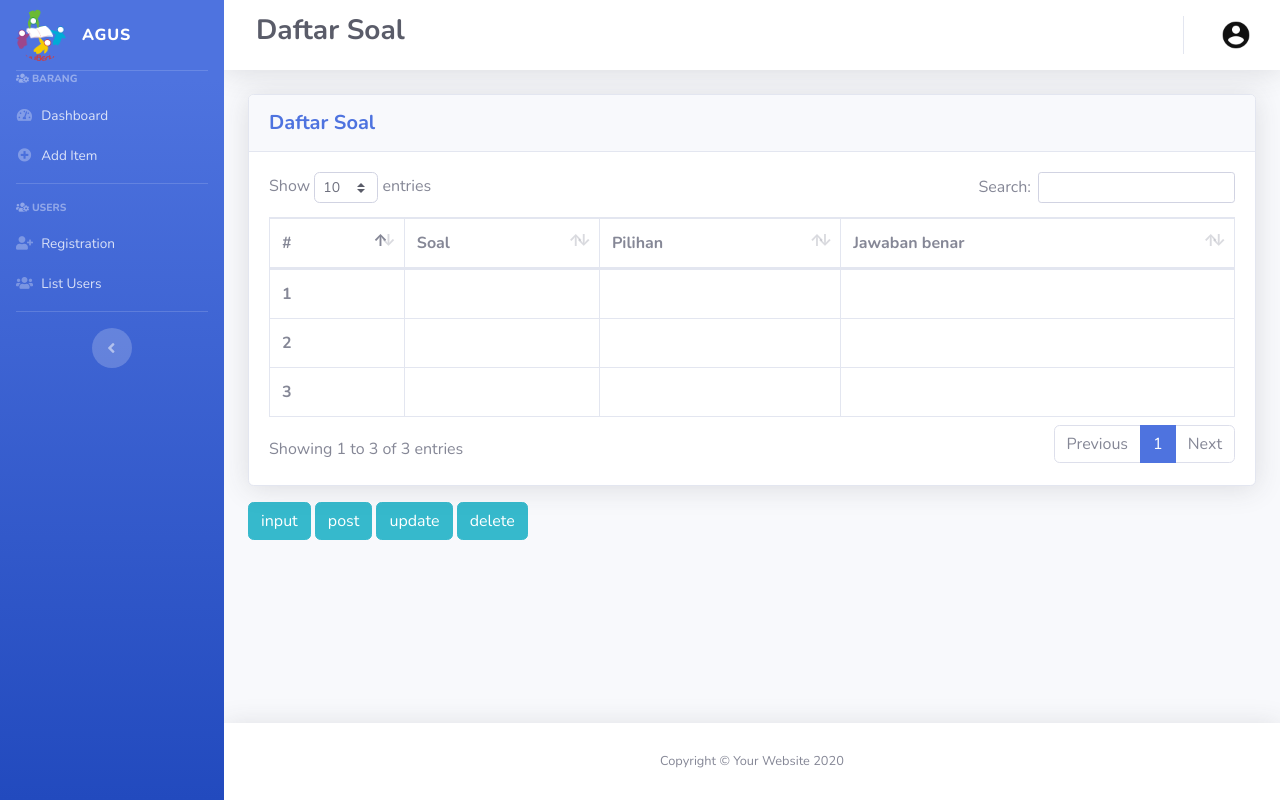
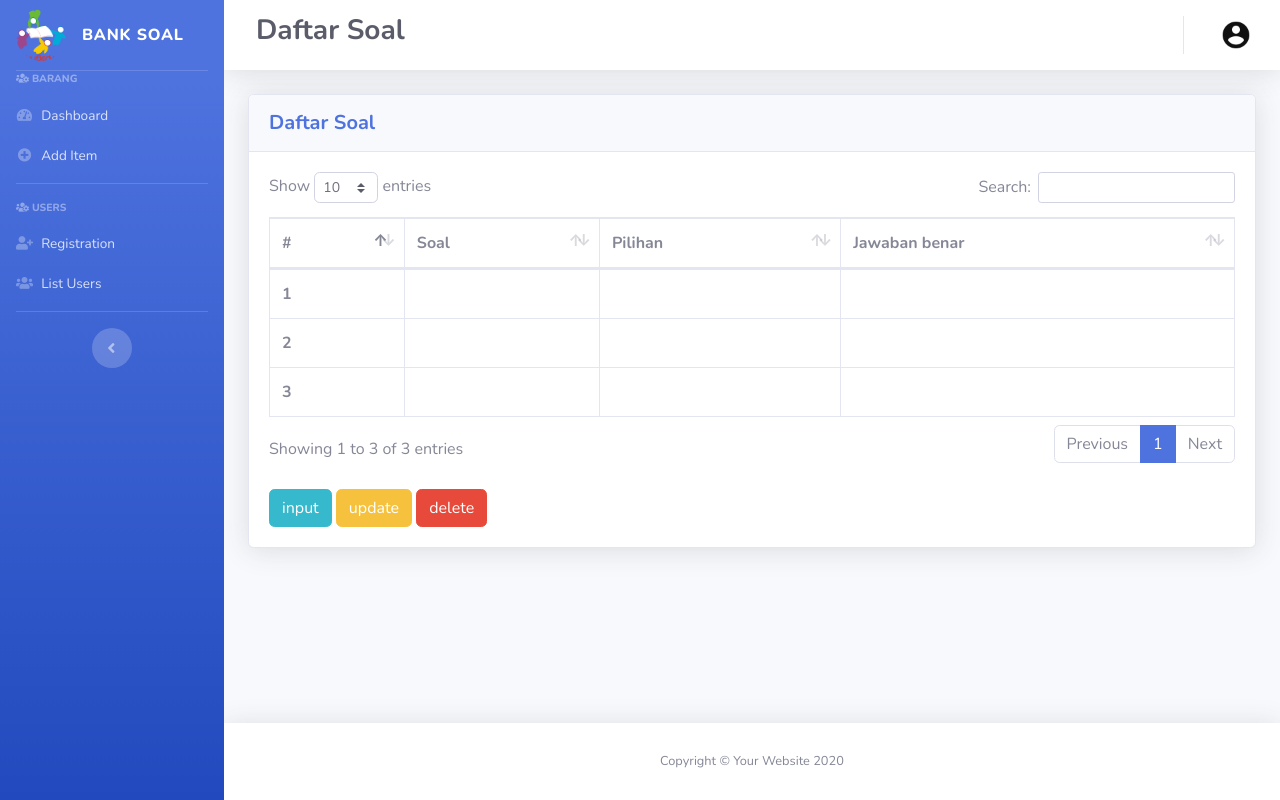
Before and after one commit to desyana-adinda/myweb, a Django app: page /logadm/ in a window 1280 px wide. Run offline with Django 3.2, Linux system fonts and the light colour scheme; a user stored in the database is signed in; data comes from the database, SQL or seed files in the repository; lists and menus that the app fills with data are empty; some libraries are stand-ins or nearby versions.

Commit message:
insert data

```diff
--- a/School/urls.py
+++ b/School/urls.py
@@ -30,7 +30,7 @@ urlpatterns = [
         LogoutView.as_view(template_name=settings.LOGOUT_REDIRECT_URL),
         name='logout'
     ),
-    url('admin/', include('Guru.urls')),
+    url('adm/', include('Guru.urls')),
     url(r"^user/", include('Murid.urls')),
 
 ]
--- a/templates/admin_base.html
+++ b/templates/admin_base.html
@@ -11,7 +11,7 @@
   <meta name="description" content="">
   <meta name="author" content="">
   <link rel="shortcut icon" href="{% static 'img/buku.png' %}" type="image/x-icon" />
-  <title>Halaman Login admin</title>
+  <title>Admin Bank Soal</title>
   <!-- Custom fonts for this template-->
   <link href="{% static 'vendor/fontawesome-free/css/all.min.css' %}" rel="stylesheet" type="text/css">
   <link
@@ -143,7 +143,7 @@
         <div class="modal-body">Select "Logout" below if you are ready to end your current session.</div>
         <div class="modal-footer">
           <button class="btn btn-secondary" type="button" data-dismiss="modal">Cancel</button>
-          <a class="btn btn-primary" href="<?= base_url('auth/logout'); ?>">Logout</a>
+          <a class="btn btn-primary" href="../logout/">Logout</a>
         </div>
       </div>
     </div>
--- a/templates/blog/admin/index.html
+++ b/templates/blog/admin/index.html
@@ -4,7 +4,7 @@
 Daftar Soal
 {% endblock title %}
 
- {% block body %}
+{% block body %}
 <div class="container-fluid">
   <div class="card shadow mb-3">
     <div class="card-header py-3">
@@ -42,13 +42,14 @@ Daftar Soal
             </tr>
           </tbody>
         </table>
+        <div class="mt-4">
+          <a href="../adm/input" class="btn btn-info">input</a>
+          <button type="button" class="btn btn-warning">update</button>
+          <button type="button" class="btn btn-danger">delete</button>
+        </div>
       </div>
     </div>
   </div>
-  <a href="../admin/input" class="btn btn-info">input</a>
-  <button type="button" class="btn btn-info">post</button>
-  <button type="button" class="btn btn-info">update</button>
-  <button type="button" class="btn btn-info">delete</button>
 </div>
 
 {% endblock body %}
--- a/templates/navbar/admin_navbar.html
+++ b/templates/navbar/admin_navbar.html
@@ -8,7 +8,7 @@
         <!-- Sidebar - Brand -->
         <a class="sidebar-brand d-flex align-items-center" href="">
             <img class="rounded-circle img-profile float-left" src="{% static 'img/buku.png' %}" width="50" />
-            <div class="sidebar-brand-text mx-3">agus</div>
+            <div class="sidebar-brand-text mx-3">Bank Soal</div>
         </a>
 
         <!-- Divider -->
--- a/templates/user_base.html
+++ b/templates/user_base.html
@@ -103,8 +103,7 @@
   <a class="scroll-to-top rounded" href="#page-top">
     <i class="fas fa-angle-up"></i>
   </a>
-
-    {% block body %} {% endblock body %} {% else %}
+  {% else %}
     <div class="row justify-content-center">
       <div class="col-xl-7">
         <div class="card p-4">
```
Also changed, not shown: templates/blog/admin/input.html (+6 -2 lines).
